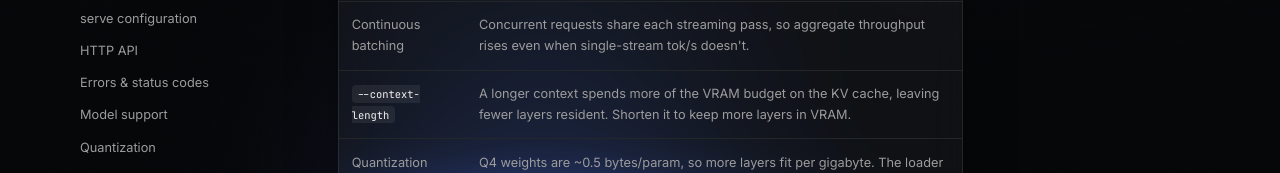
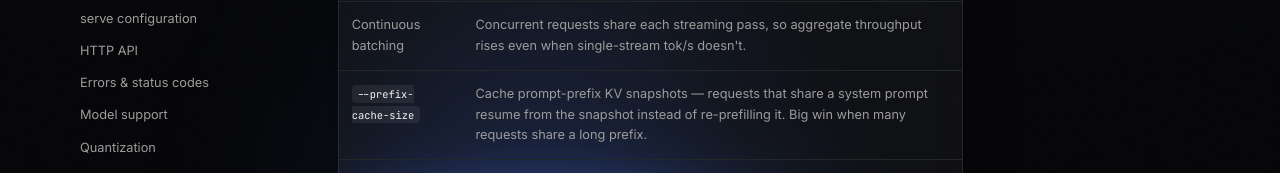
Before and after one commit to vedantnimbarte/dlm-frontend, a Next.js app: page /docs/performance in a window 1280 px wide. Shown: the part 627-800 px from the top of the page. Built offline with nearby package versions, Linux system fonts and the light colour scheme; no server answers.

Commit message:
docs(performance): add the prefix-cache lever
Shared prompt prefixes resume from a cached KV snapshot instead of
re-prefilling.

```diff
--- a/app/docs/performance/page.tsx
+++ b/app/docs/performance/page.tsx
@@ -53,6 +53,10 @@ export default function Performance() {
             "Concurrent requests share each streaming pass, so aggregate throughput rises even when single-stream tok/s doesn't.",
           ],
           [
+            <Code key="l">--prefix-cache-size</Code>,
+            "Cache prompt-prefix KV snapshots — requests that share a system prompt resume from the snapshot instead of re-prefilling it. Big win when many requests share a long prefix.",
+          ],
+          [
             <Code key="l">--context-length</Code>,
             "A longer context spends more of the VRAM budget on the KV cache, leaving fewer layers resident. Shorten it to keep more layers in VRAM.",
           ],
```
